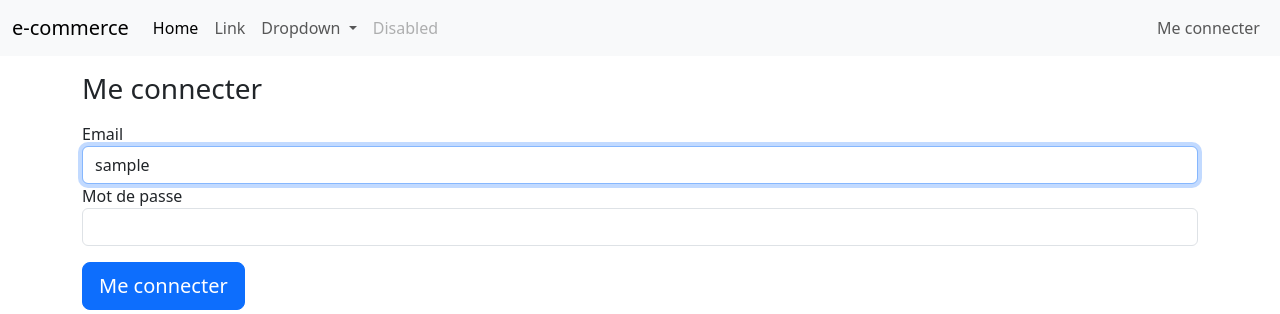
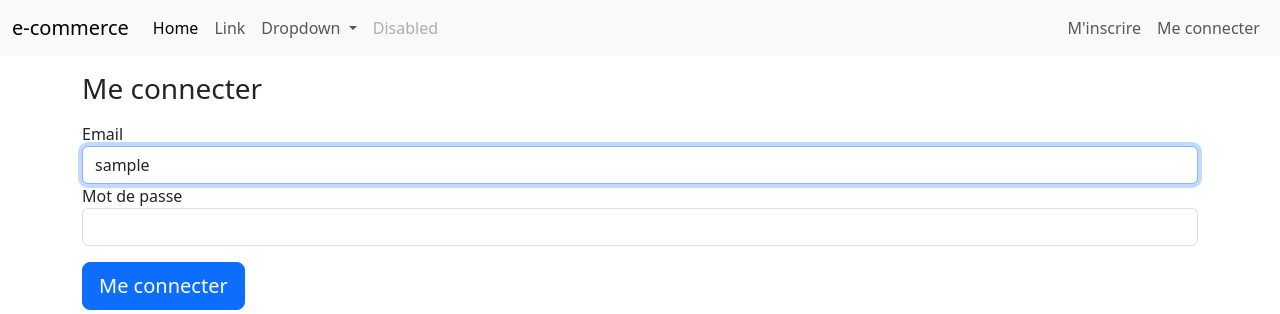
Before and after one commit to DioufFLR/ecommerce_symfony6, a Symfony app: template templates/security/login.html.twig in a window 1280 px wide. Shown: the top 314 px of the page. Run offline with Twig, Linux system fonts and the light colour scheme; the template is opened without the code that fills it: most values are stand-ins (such as "Sample title", 1, 10 or a date in 2020); some libraries are stand-ins or nearby versions.

Commit message:
2.2 auth

```diff
--- a/templates/_partials/_nav.html.twig
+++ b/templates/_partials/_nav.html.twig
@@ -37,6 +37,9 @@
                     </li>
                 {% else %}
                     <li class="nav-items">
+                        <a class="nav-link" href="{{ path('app_register') }}">M'inscrire</a>
+                    </li>
+                    <li class="nav-items">
                         <a class="nav-link" href="{{ path('app_login') }}">Me connecter</a>
                     </li>
                 {% endif %}
```
